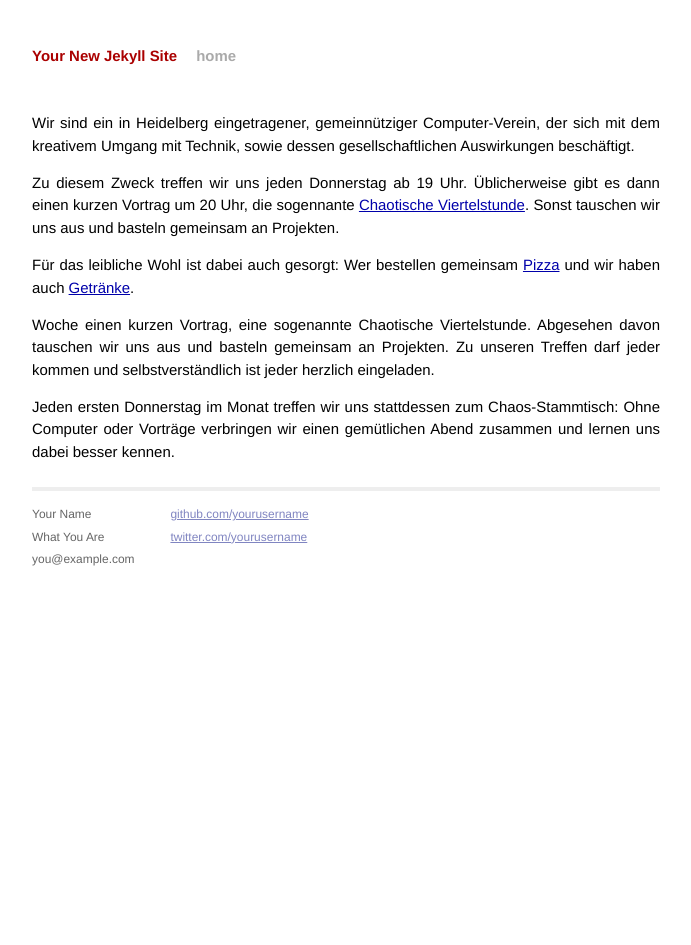
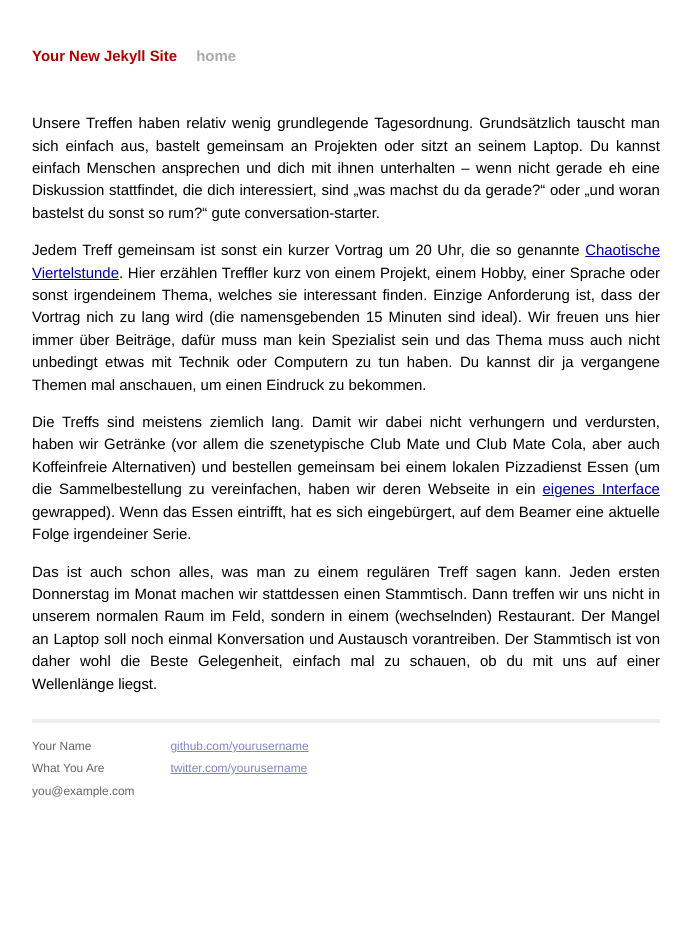
Before and after one commit to nnev/website, a Jekyll site: the page built from howtotreff.md, in a window 1280 px wide. Shown: the whole page, without its empty margins (294-985 px from the left). Built offline with Jekyll 4.4.1, drawn with Linux system fonts in a browser that asks for light colours; Markdown is read by kramdown in place of the engine named in the settings.

Commit message:
Treff Beschreibung verbessert

```diff
--- a/howtotreff.md
+++ b/howtotreff.md
@@ -1,26 +1,37 @@
 ---
 layout: default
-title: Wie ein Treff läuft
+title: Was dich bei uns erwartet
 ---
 
-Wir sind ein in Heidelberg eingetragener, gemeinnütziger Computer-Verein,
-der sich mit dem kreativem Umgang mit Technik, sowie dessen
-gesellschaftlichen Auswirkungen beschäftigt.
+Unsere Treffen haben relativ wenig grundlegende Tagesordnung. Grundsätzlich
+tauscht man sich einfach aus, bastelt gemeinsam an Projekten oder sitzt an
+seinem Laptop. Du kannst einfach Menschen ansprechen und dich mit ihnen
+unterhalten -- wenn nicht gerade eh eine Diskussion stattfindet, die dich
+interessiert, sind „was machst du da gerade?“ oder „und woran bastelst du sonst
+so rum?“ gute conversation-starter.
 
-Zu diesem Zweck treffen wir uns jeden Donnerstag ab 19 Uhr. Üblicherweise gibt
-es dann einen kurzen Vortrag um 20 Uhr, die sogennante [Chaotische
-Viertelstunde](http://w.nnev.de/Chaotische_Viertelstunde). Sonst tauschen wir
-uns aus und basteln gemeinsam an Projekten.
+Jedem Treff gemeinsam ist sonst ein kurzer Vortrag um 20 Uhr, die so genannte
+[Chaotische Viertelstunde](chaotische_viertelstunde). Hier erzählen Treffler
+kurz von einem Projekt, einem Hobby, einer Sprache oder sonst irgendeinem
+Thema, welches sie interessant finden. Einzige Anforderung ist, dass der
+Vortrag nich zu lang wird (die namensgebenden 15 Minuten sind ideal). Wir
+freuen uns hier immer über Beiträge, dafür muss man kein Spezialist sein und
+das Thema muss auch nicht unbedingt etwas mit Technik oder Computern zu tun
+haben. Du kannst dir ja vergangene Themen mal anschauen, um einen Eindruck zu
+bekommen.
 
+Die Treffs sind meistens ziemlich lang. Damit wir dabei nicht verhungern und
+verdursten, haben wir Getränke (vor allem die szenetypische Club Mate und Club
+Mate Cola, aber auch Koffeinfreie Alternativen) und bestellen gemeinsam bei
+einem lokalen Pizzadienst Essen (um die Sammelbestellung zu vereinfachen, haben
+wir deren Webseite in ein [eigenes Interface](http://pizza.nnev.de) gewrapped).
+Wenn das Essen eintrifft, hat es sich eingebürgert, auf dem Beamer eine
+aktuelle Folge irgendeiner Serie.
 
-Für das leibliche Wohl ist dabei auch gesorgt: Wer bestellen gemeinsam
-[Pizza](http://pizza.nnev.de/) und wir haben auch
-[Getränke](http://w.nnev.de/Chaotische_Viertelstunde).
-
-Woche einen kurzen Vortrag, eine sogenannte Chaotische Viertelstunde. Abgesehen
-davon tauschen wir uns aus und basteln gemeinsam an Projekten. Zu unseren
-Treffen darf jeder kommen und selbstverständlich ist jeder herzlich eingeladen.
-
-Jeden ersten Donnerstag im Monat treffen wir uns stattdessen zum
-Chaos-Stammtisch: Ohne Computer oder Vorträge verbringen wir einen gemütlichen
-Abend zusammen und lernen uns dabei besser kennen.
+Das ist auch schon alles, was man zu einem regulären Treff sagen kann. Jeden
+ersten Donnerstag im Monat machen wir stattdessen einen Stammtisch. Dann
+treffen wir uns nicht in unserem normalen Raum im Feld, sondern in einem
+(wechselnden) Restaurant. Der Mangel an Laptop soll noch einmal Konversation
+und Austausch vorantreiben. Der Stammtisch ist von daher wohl die Beste
+Gelegenheit, einfach mal zu schauen, ob du mit uns auf einer Wellenlänge
+liegst.
```
